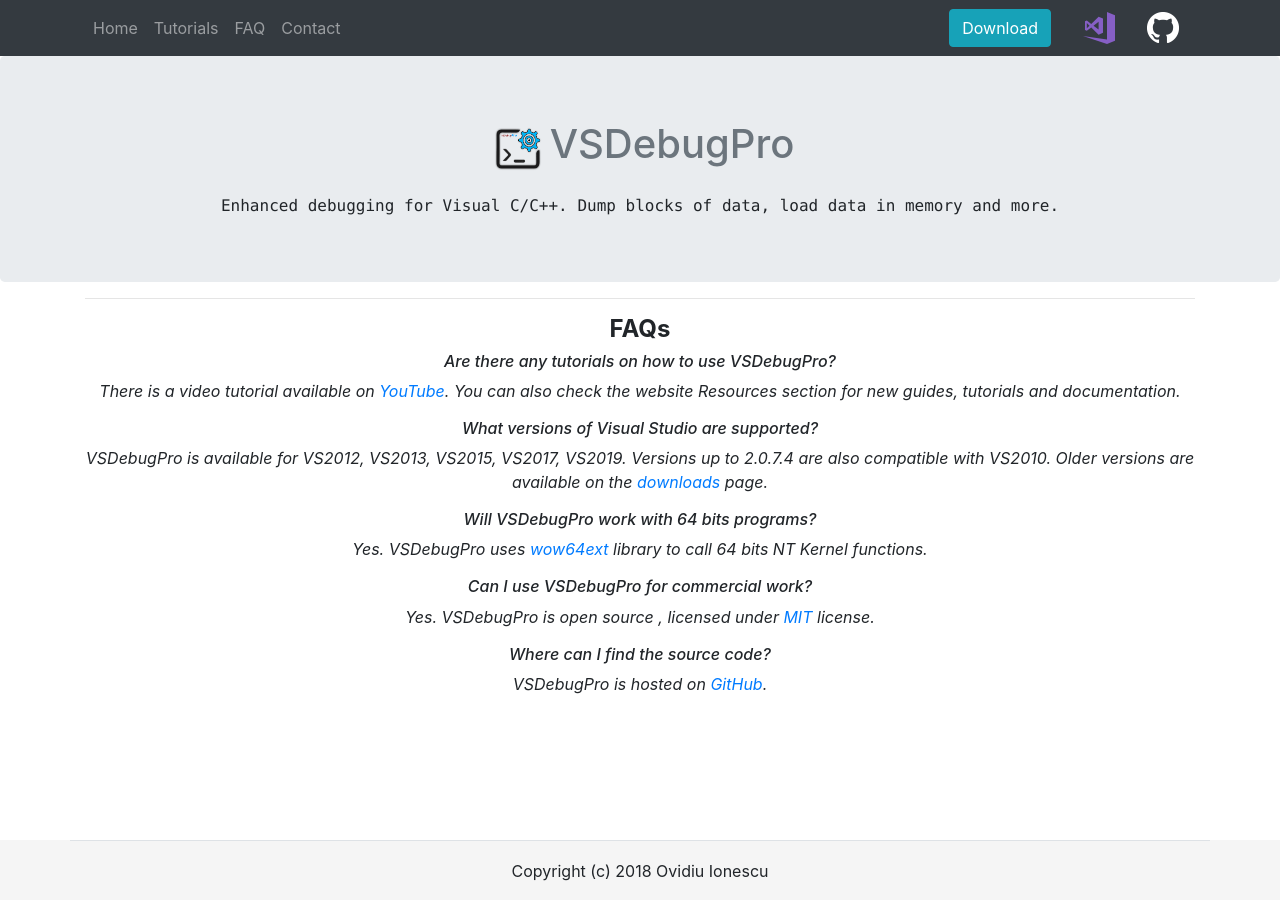
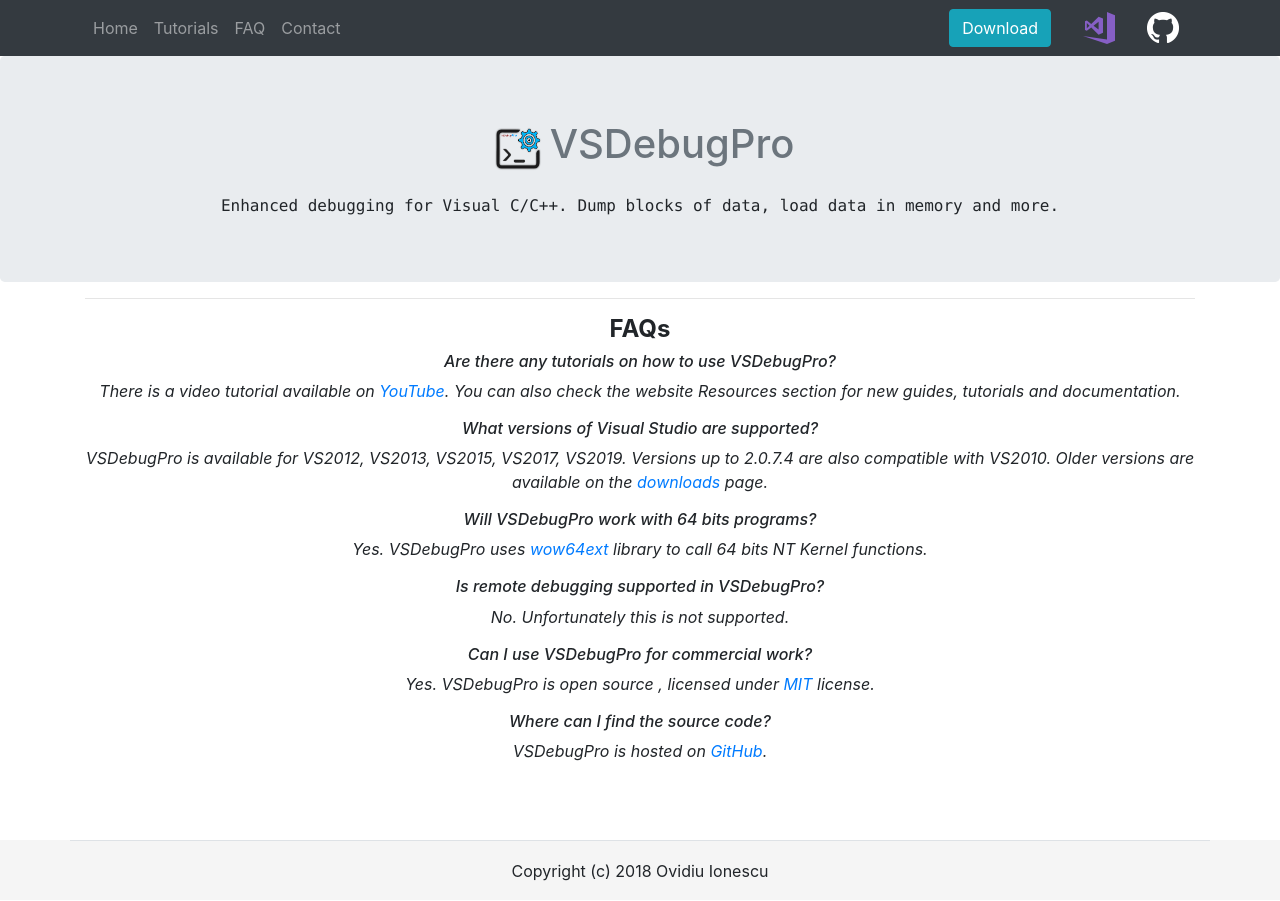
Before and after one commit to ovidiuvio/www.vsdebug.pro, a Jekyll site: the page built from pages/faq.md, in a window 1280 px wide. Built offline with Jekyll 4.4.1, drawn with Linux system fonts in a browser that asks for light colours.

Commit message:
Update faq.md

```diff
--- a/pages/faq.md
+++ b/pages/faq.md
@@ -23,6 +23,11 @@ Older versions are available on the [downloads](/pages/downloads.html) page.*
 *Yes. VSDebugPro uses [wow64ext](https://github.com/rwfpl/rewolf-wow64ext) library to call 64 bits NT Kernel functions.*
 {: align="center"}
 
+###### *Is remote debugging supported in VSDebugPro?*
+{: align="center"}
+*No. Unfortunately this is not supported.*
+{: align="center"}
+
 ###### *Can I use VSDebugPro for commercial work?*
 {: align="center"}
 *Yes. VSDebugPro is open source , licensed under [MIT](https://github.com/ovidiuvio/VSDebugPro/blob/master/LICENSE.md) license.*
```
